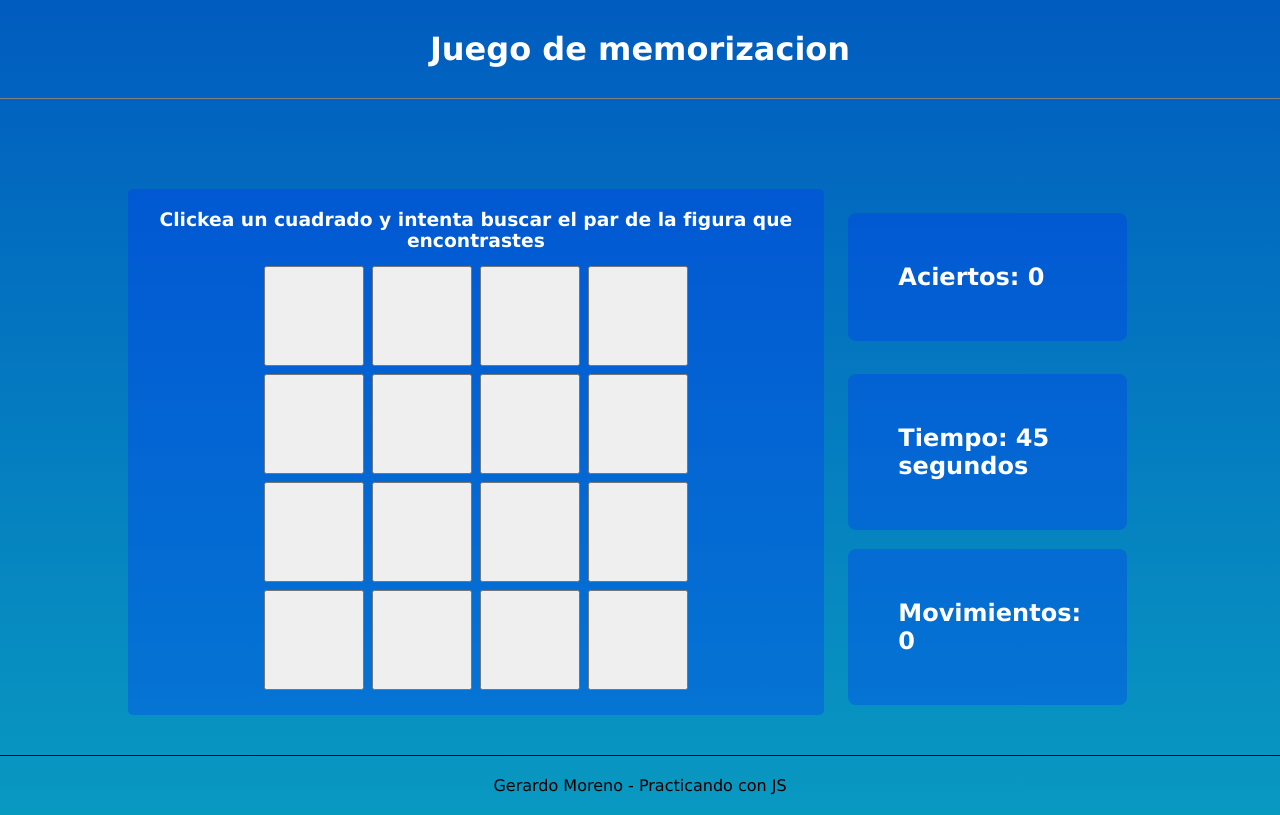
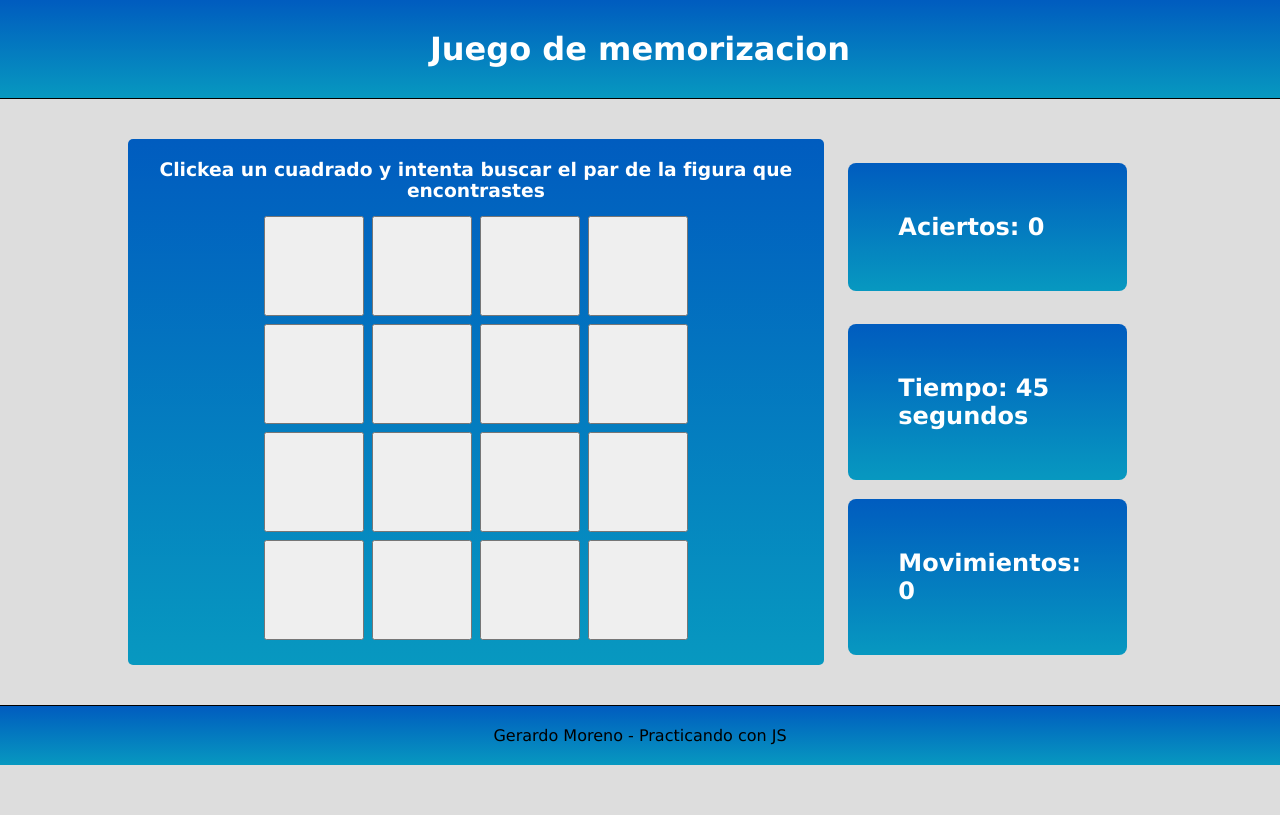
Before and after one commit to GerardoMorenoDW/JuegoMemorizacion, a plain HTML site: page index.html in a window 1280 px wide. Drawn offline with Linux system fonts and the light colour scheme.

Commit message:
Cambios en los estilos de la web

```diff
--- a/styles.css
+++ b/styles.css
@@ -5,17 +5,18 @@
 }
 
 body{
-    background: rgb(0,150,191);
-    background: linear-gradient(0deg, rgba(0,150,191,0.9682247899159664) 0%, rgba(0,92,191,1) 100%);
     font-family: Verdana, Geneva, Tahoma, sans-serif;
     color: white;
+    background-color: #ddd;
     padding: 0px;
     margin: 0px auto;
 }
 .encabezado-titulo{
     text-align: center;
-    margin-bottom: 90px;
-    border-bottom: 1px solid gray;
+    background: rgb(0,150,191);
+    background: linear-gradient(0deg, rgba(0,150,191,0.9682247899159664) 0%, rgba(0,92,191,1) 100%);
+    margin-bottom: 40px;
+    border-bottom: 1px solid black;
     padding: 30px;
 }
 
@@ -31,6 +32,7 @@ main{
 /*Juego*/
 .juego{
     background-color: rgba(0, 47, 255, 0.296);
+    background: linear-gradient(0deg, rgba(0,150,191,0.9682247899159664) 0%, rgba(0,92,191,1) 100%);
     padding: 20px;
     text-align: center;
     border-radius: 5px;
@@ -60,6 +62,7 @@ main{
 .estadisticas{
     padding: 50px;
     background-color: rgba(0, 47, 255, 0.296);
+    background: linear-gradient(0deg, rgba(0,150,191,0.9682247899159664) 0%, rgba(0,92,191,1) 100%);
     border-radius: 8px;
     width: 85%;
 }
@@ -69,6 +72,8 @@ img{
 
 .footer{
     border-top: 1px solid black;
+    background: rgb(0,150,191);
+    background: linear-gradient(0deg, rgba(0,150,191,0.9682247899159664) 0%, rgba(0,92,191,1) 100%);
     width: 100%;
     text-align: center;
     padding: 20px;
```
